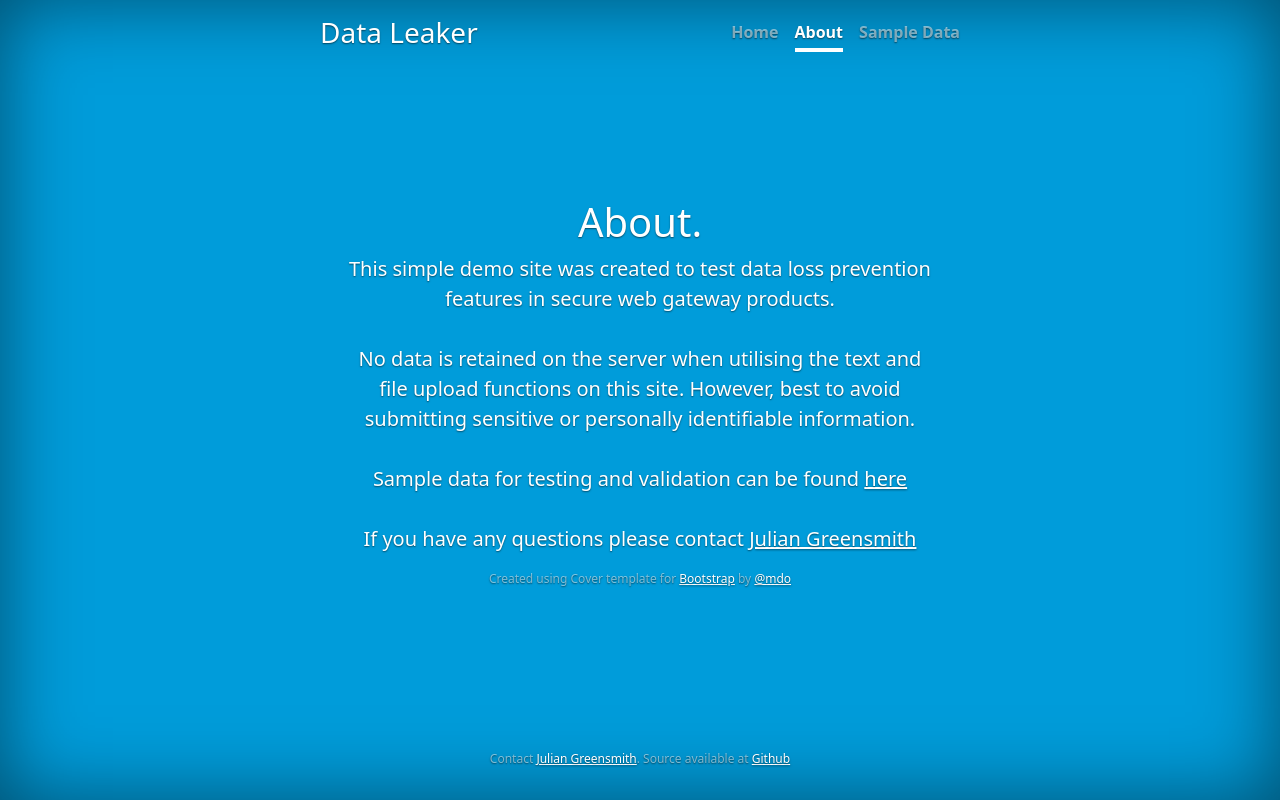
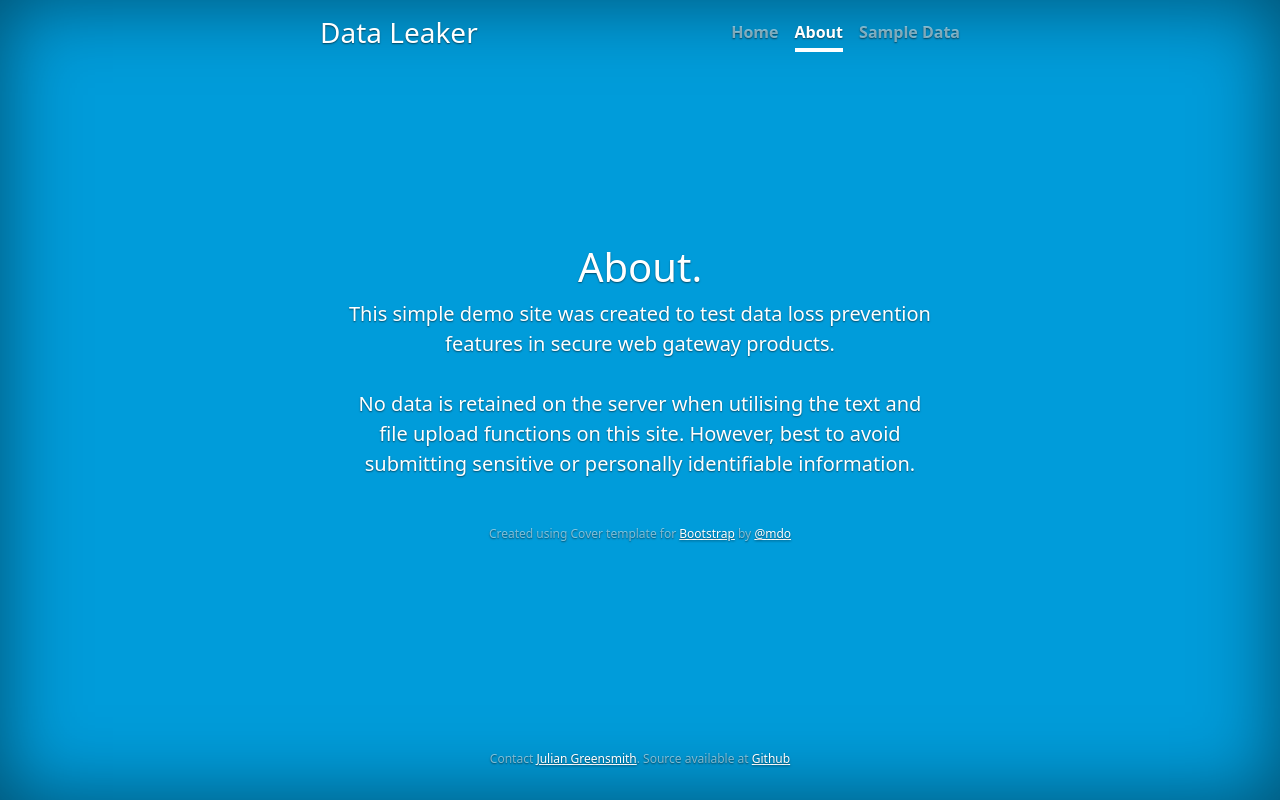
Before and after one commit to jxg81/dlp-test-site, a Flask app: page /about in a window 1280 px wide. Run offline with Flask 2, Linux system fonts and the light colour scheme; some libraries are stand-ins or nearby versions.

Commit message:
Reduce about text

```diff
--- a/templates/index.html
+++ b/templates/index.html
@@ -69,8 +69,6 @@
         <p class="lead">
             This simple demo site was created to test data loss prevention features in secure web gateway products. </br></br>
             No data is retained on the server when utilising the text and file upload functions on this site. However, best to avoid submitting sensitive or personally identifiable information. </br></br>
-            Sample data for testing and validation can be found <a href="/samples">here</a> </br></br>
-            If you have any questions please contact <a href="mailto:jgreensmith@zscaler.com">Julian Greensmith</a> </br>
         </p>
         <p class="mastfoot mt-auto">
             Created using Cover template for <a href="https://getbootstrap.com/">Bootstrap</a> by <a href="https://twitter.com/mdo">@mdo</a>
```
